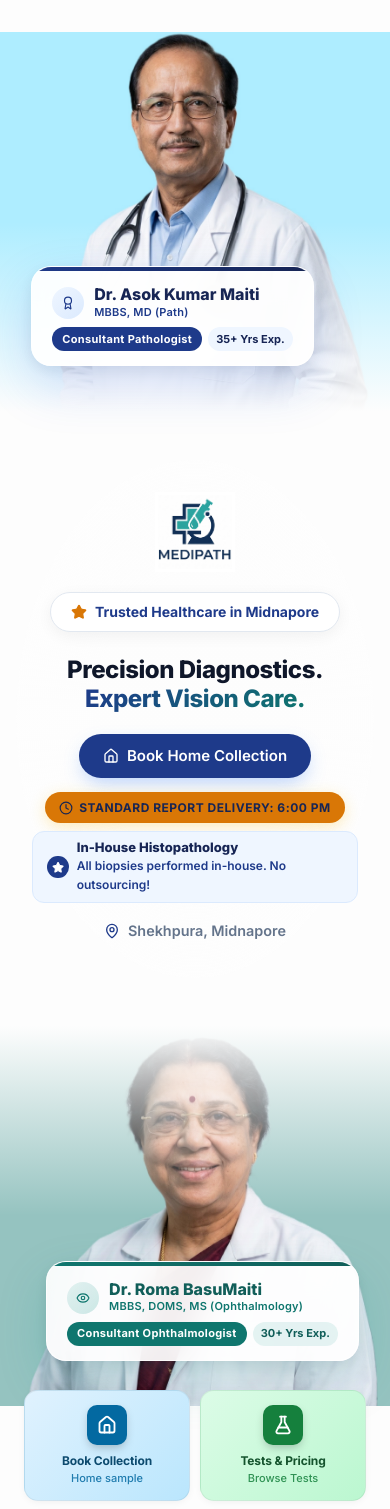
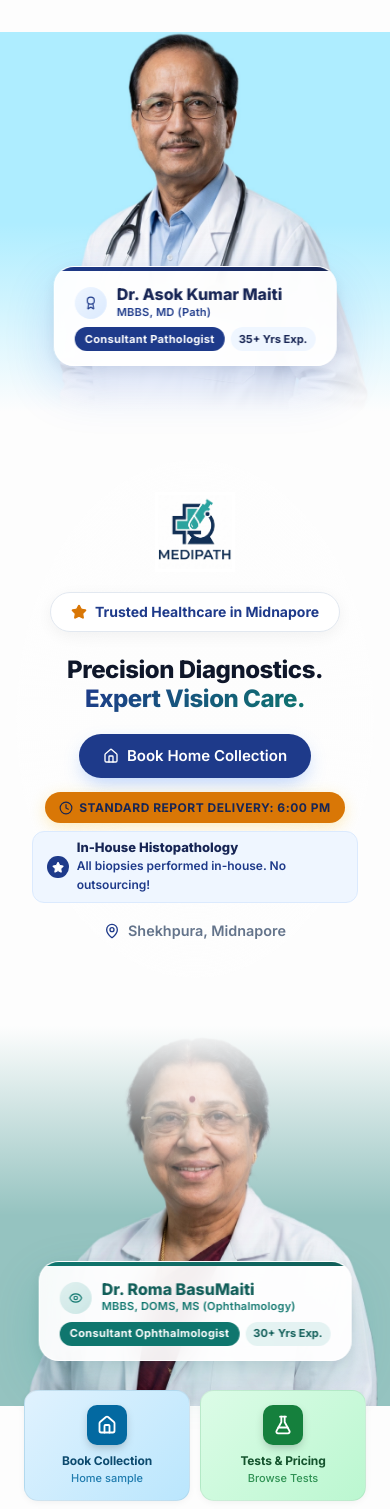
Before and after one commit to medipathmidnapore/Medipath-Midnapore, a React (Vite) app in the folder client/: page / in a window 390 px wide. Shown: the top 1509 px of the page. Built offline with nearby package versions, Linux system fonts and the light colour scheme; no server answers.

Commit message:
feat: add responsive HeroSection component with doctor profile cards and service highlights

```diff
--- a/client/src/components/sections/HeroSection.jsx
+++ b/client/src/components/sections/HeroSection.jsx
@@ -17,7 +17,7 @@ export default function HeroSection() {
         }}
       >
         <div className="mobile-fade-bottom"></div>
-        <div style={{ position: 'absolute', bottom: '12%', left: '8%', zIndex: 2 }}>
+        <div style={{ position: 'absolute', bottom: '12%', left: '50%', transform: 'translateX(-50%)', zIndex: 2, width: 'max-content', maxWidth: '90%' }}>
           <div style={{
             background: 'rgba(255,255,255,0.92)',
             backdropFilter: 'blur(16px)',
@@ -162,7 +162,7 @@ export default function HeroSection() {
         }}
       >
         <div className="mobile-fade-top"></div>
-        <div style={{ position: 'absolute', bottom: '12%', right: '8%', zIndex: 2 }}>
+        <div style={{ position: 'absolute', bottom: '12%', left: '50%', transform: 'translateX(-50%)', zIndex: 2, width: 'max-content', maxWidth: '90%' }}>
           <div style={{
             background: 'rgba(255,255,255,0.92)',
             backdropFilter: 'blur(16px)',
```
